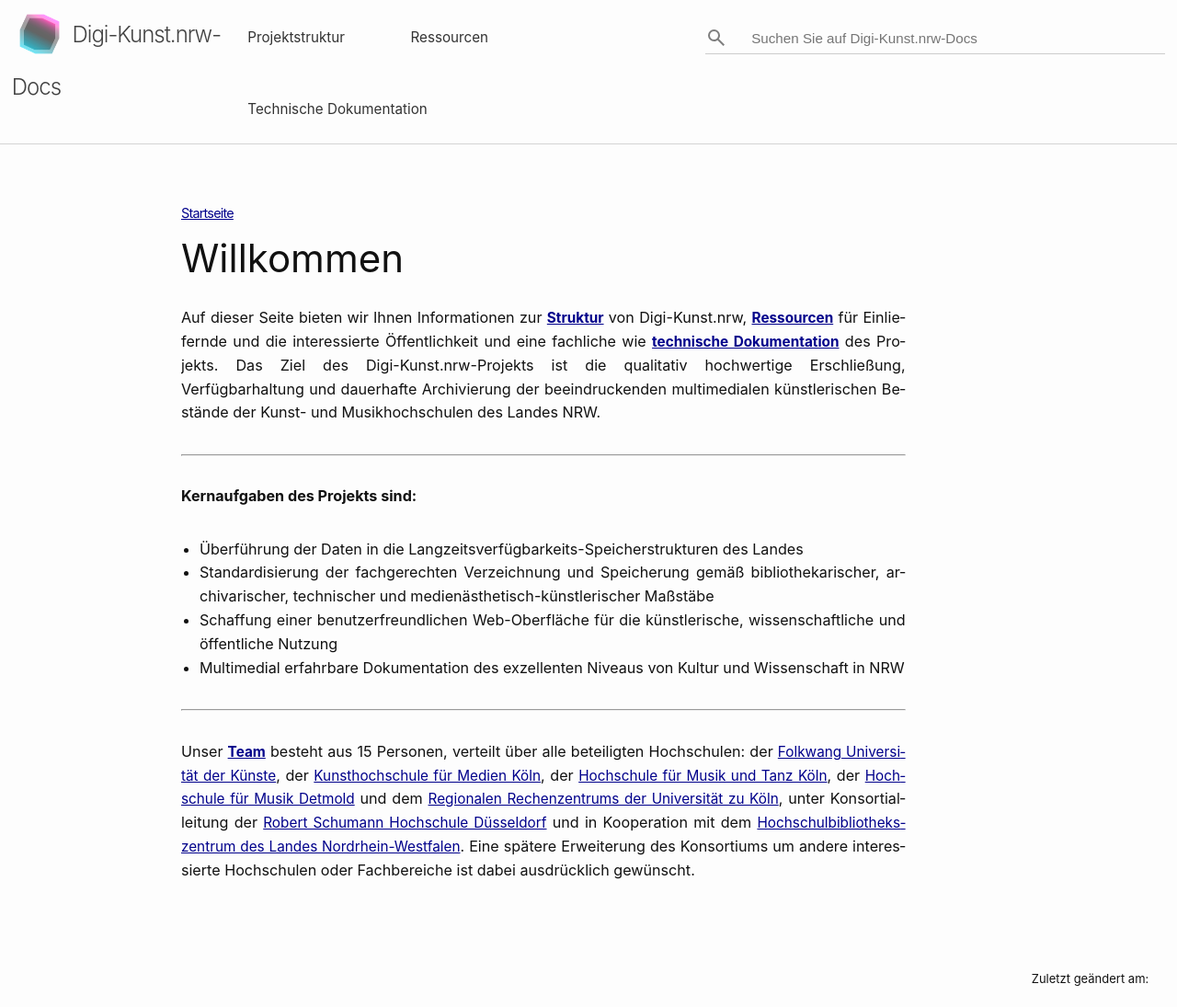
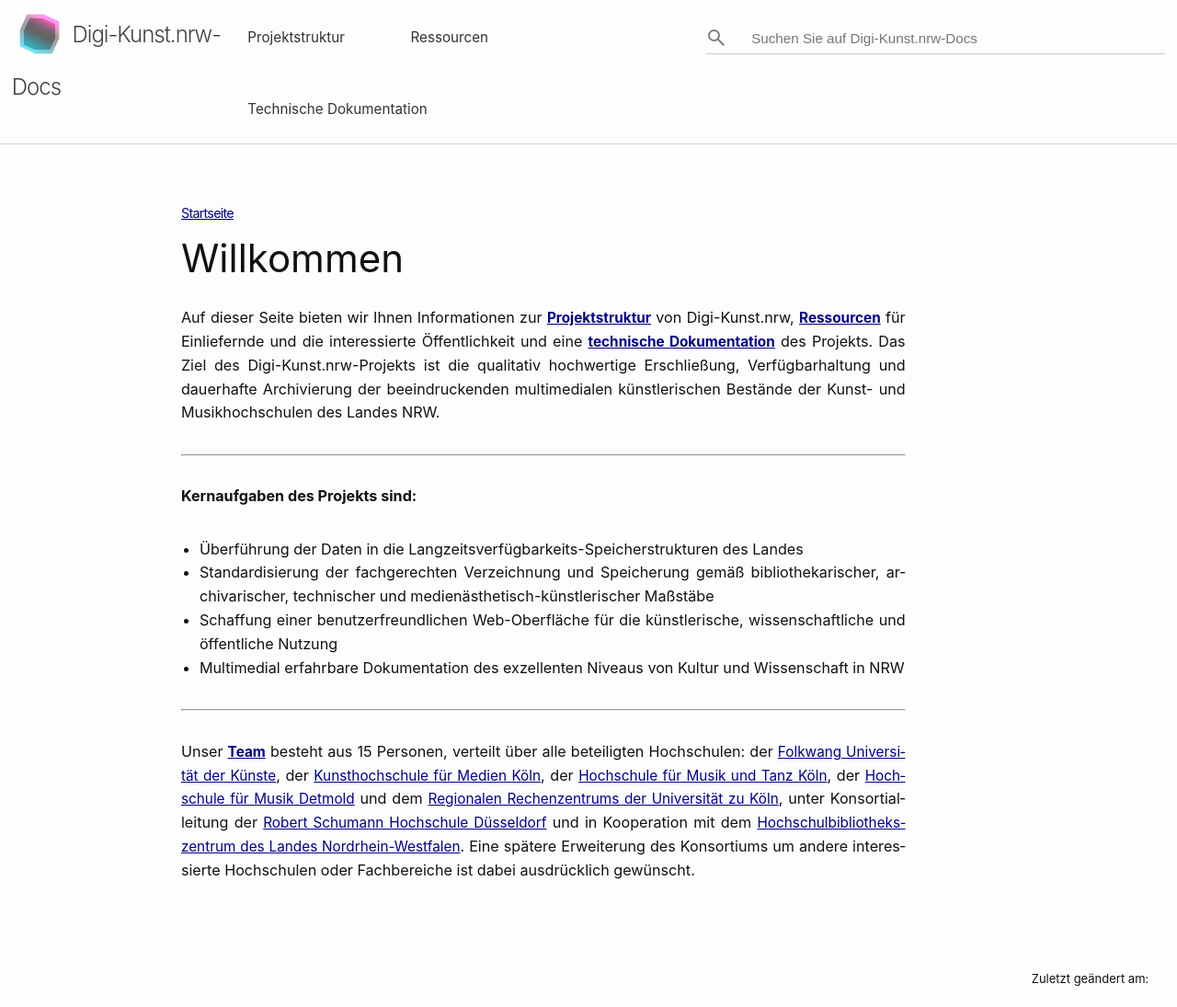
Before and after one commit to christiansievers/site-test, a Jekyll site: the page built from index.markdown, in a window 1280 px wide, cut to the strip 0-1095 px from the top of the page. Shown: the whole strip at 92% size. Built offline with Jekyll 4.4.1, drawn with Linux system fonts in a browser that asks for light colours; a script that is not in the unit is left out.

Commit message:
kleinigkeiten

```diff
--- a/index.markdown
+++ b/index.markdown
@@ -4,7 +4,7 @@ title: Willkommen
 order: 0
 ---
 
-Auf dieser Seite bieten wir Ihnen Informationen zur [**Struktur**]({{ site.baseurl }}/projektstruktur) von Digi-Kunst.nrw, [**Ressourcen**]({{ site.baseurl }}/ressourcen) für Einliefernde und die interessierte Öffentlichkeit und eine fachliche wie  [**technische Dokumentation**]({{ site.baseurl }}/technische-dokumentation) des Projekts. Das Ziel des Digi-Kunst.nrw-Projekts ist die qualitativ hochwertige Erschließung, Verfügbarhaltung und dauerhafte Archivierung der beeindruckenden multimedialen künstlerischen Bestände der Kunst- und Musikhochschulen des Landes NRW.
+Auf dieser Seite bieten wir Ihnen Informationen zur [**Projektstruktur**]({{ site.baseurl }}/projektstruktur) von Digi-Kunst.nrw, [**Ressourcen**]({{ site.baseurl }}/ressourcen) für Einliefernde und die interessierte Öffentlichkeit und eine [**technische Dokumentation**]({{ site.baseurl }}/technische-dokumentation) des Projekts. Das Ziel des Digi-Kunst.nrw-Projekts ist die qualitativ hochwertige Erschließung, Verfügbarhaltung und dauerhafte Archivierung der beeindruckenden multimedialen künstlerischen Bestände der Kunst- und Musikhochschulen des Landes NRW.
 
 ----
 
--- a/ressourcen/aktivitaeten_an_den_konsortialhochschulen.markdown
+++ b/ressourcen/aktivitaeten_an_den_konsortialhochschulen.markdown
@@ -5,8 +5,6 @@ order: 2.5
 ---
 
 Die folgenden Datenquellen werden zur Zeit für die Einlieferung nach Digi-Kunst.nrw strukturiert und angereichert:
-
-----
 
 ## Folkwang Universität der Künste
 
--- a/ressourcen/lizenzen/digi-kunst-a+b+c.markdown
+++ b/ressourcen/lizenzen/digi-kunst-a+b+c.markdown
@@ -4,7 +4,6 @@ title: Digi-Kunst-A+B+C (Entwurf)
 order: 2.8.3
 ---
 
-----
 
 URI: [https://christiansievers.github.io/site-test/ressourcen/lizenzen/digi-kunst-a+b+c](https://christiansievers.github.io/site-test/ressourcen/lizenzen/digi-kunst-a+b+c)
 
```
